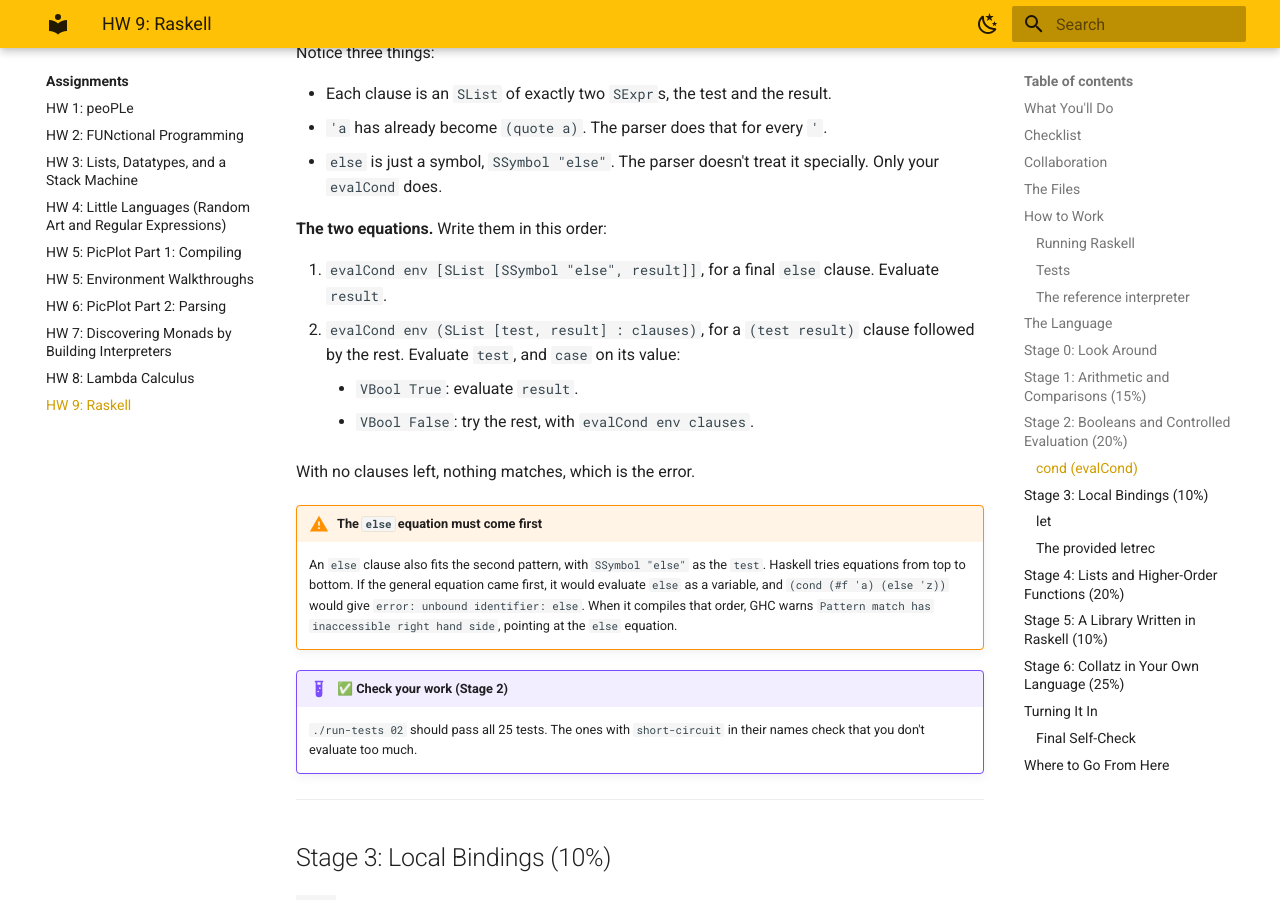
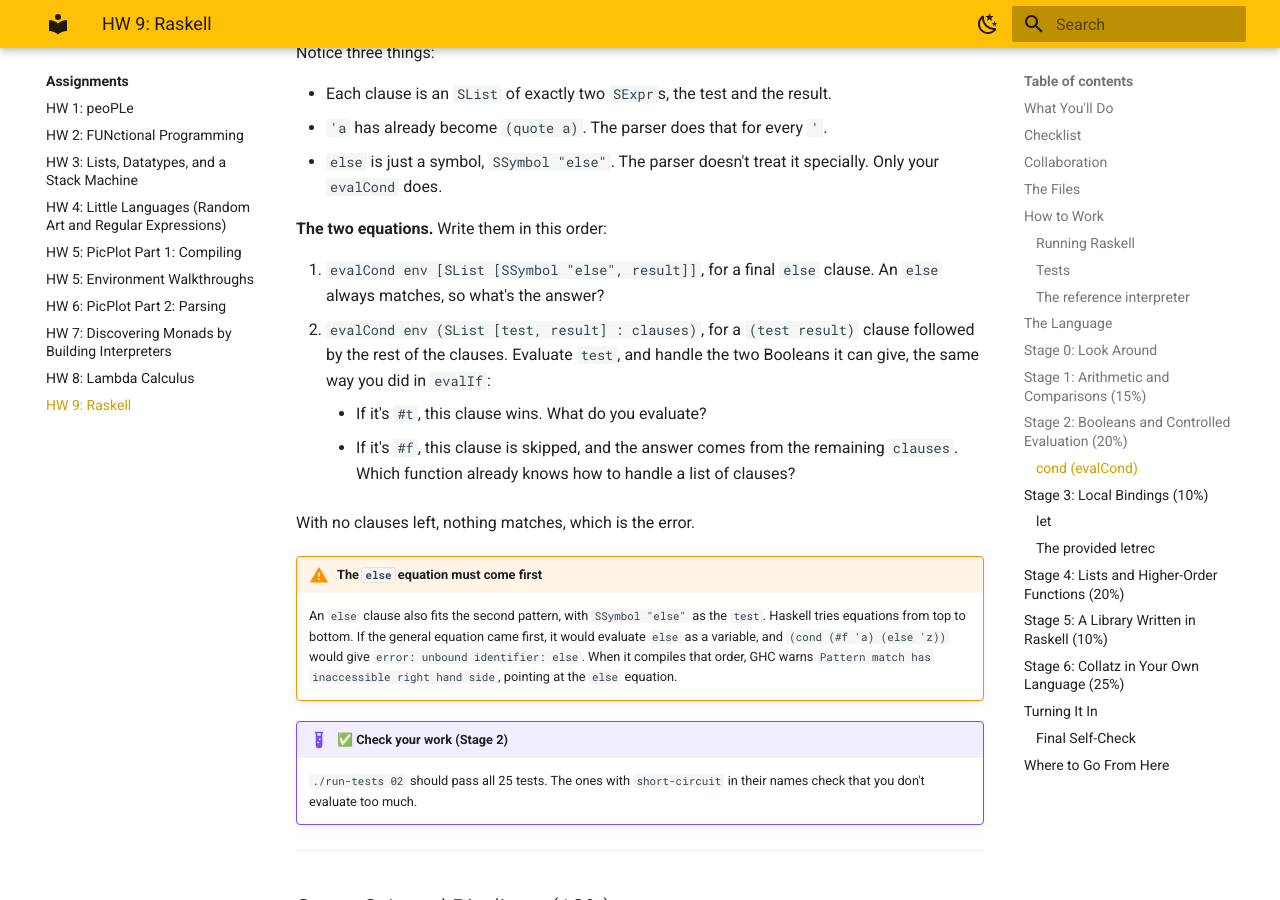
Before and after one commit to lbang-hmc/cs-131-website, an MkDocs documentation site: the page built from content/assignments/hw09.md, in a window 1280 px wide and 900 px high, scrolled down 11570 px. Built offline with MkDocs 1.6.1 and Material for MkDocs 9.7.7, drawn with Linux system fonts in a browser that asks for light colours.

Commit message:
HW 9 Stage 2: make the cond equations hints rather than answers
Co-Authored-By: Claude Opus 5.5 <noreply@anthropic.com>

```diff
--- a/content/assignments/hw09.md
+++ b/content/assignments/hw09.md
@@ -395,10 +395,10 @@ Notice three things:
 
 **The two equations.** Write them in this order:
 
-1. `evalCond env [SList [SSymbol "else", result]]`, for a final `else` clause. Evaluate `result`.
-2. `evalCond env (SList [test, result] : clauses)`, for a `(test result)` clause followed by the rest. Evaluate `test`, and `case` on its value:
-    - `VBool True`: evaluate `result`.
-    - `VBool False`: try the rest, with `evalCond env clauses`.
+1. `evalCond env [SList [SSymbol "else", result]]`, for a final `else` clause. An `else` always matches, so what's the answer?
+2. `evalCond env (SList [test, result] : clauses)`, for a `(test result)` clause followed by the rest of the clauses. Evaluate `test`, and handle the two Booleans it can give, the same way you did in `evalIf`:
+    - If it's `#t`, this clause wins. What do you evaluate?
+    - If it's `#f`, this clause is skipped, and the answer comes from the remaining `clauses`. Which function already knows how to handle a list of clauses?
 
 With no clauses left, nothing matches, which is the error.
 
```
